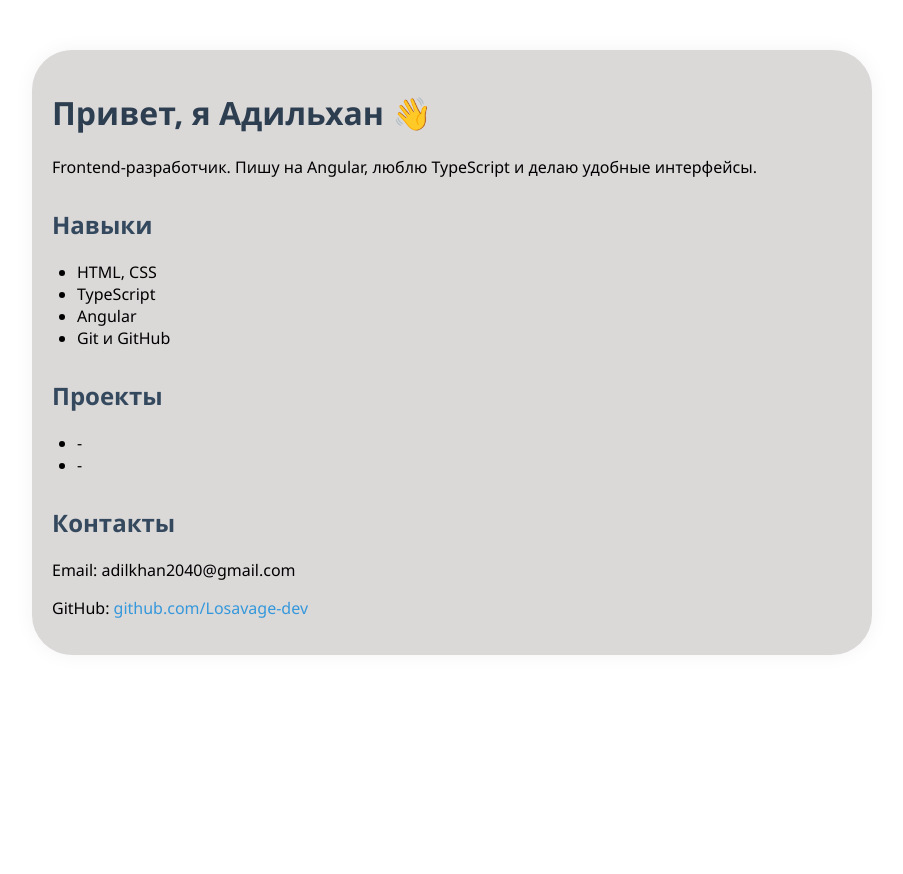
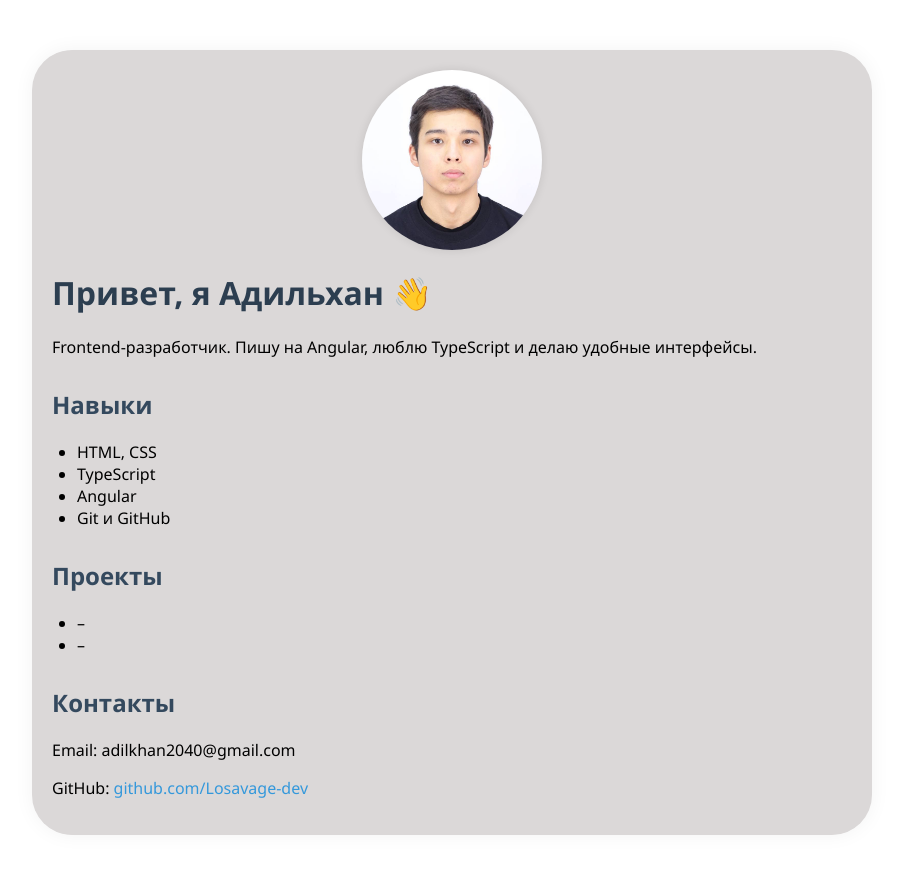
Before and after one commit to Losavage-dev/AngularProject, an Angular app: page / in a window 1280 px wide. Shown: the top 874 px of the page, without its empty margins (188-1091 px from the left). Before the commit the page ends 800 px from the top, so only its background shows below. Built offline with nearby package versions, Linux system fonts and the light colour scheme.

Commit message:
Profile photo

```diff
--- a/src/app/app.css
+++ b/src/app/app.css
@@ -6,6 +6,14 @@
   background: #dbd8d8;
   border-radius: 40px;
   box-shadow: 0 0 20px rgba(0,0,0,0.05);
+}
+
+.profile-photo {
+  width: 180px;
+  border-radius: 50%;
+  display: block;
+  margin: 0 auto 20px;
+  box-shadow: 0 0 10px rgba(0,0,0,0.1);
 }
 
 h1 {
--- a/src/app/app.html
+++ b/src/app/app.html
@@ -1,4 +1,6 @@
 <div class="container">
+  <img src="assets/adilkhan.jpg" class="profile-photo">
+
   <h1>Привет, я Адильхан 👋</h1>
   <p>Frontend-разработчик. Пишу на Angular, люблю TypeScript и делаю удобные интерфейсы.</p>
 
@@ -12,8 +14,8 @@
 
   <h2>Проекты</h2>
   <ul>
-    <li> -   </li>
-    <li> -   </li>
+    <li>–</li>
+    <li>–</li>
   </ul>
 
   <h2>Контакты</h2>
```
Also changed, not shown: src/assets/adilkhan.jpg (added).
